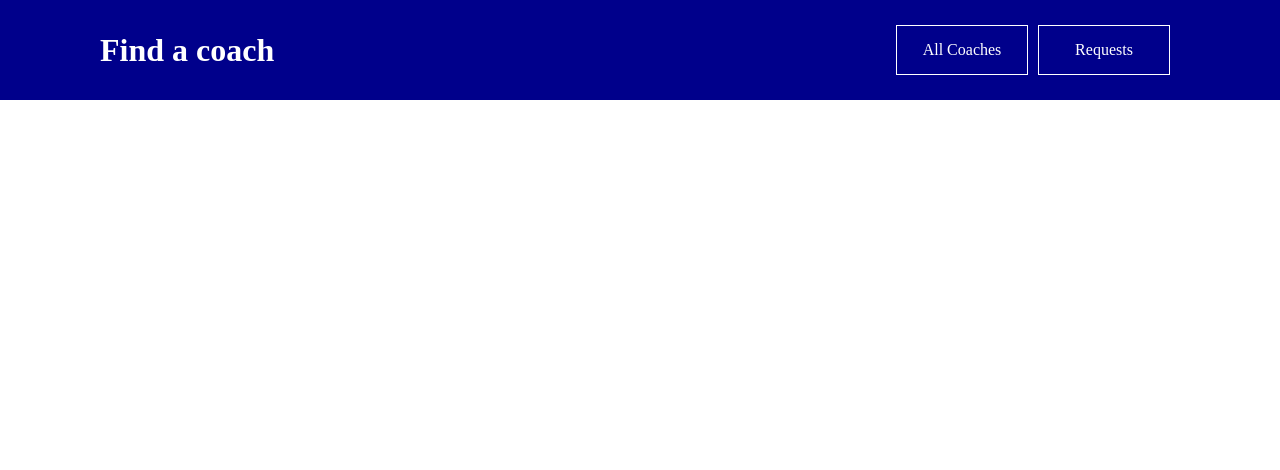
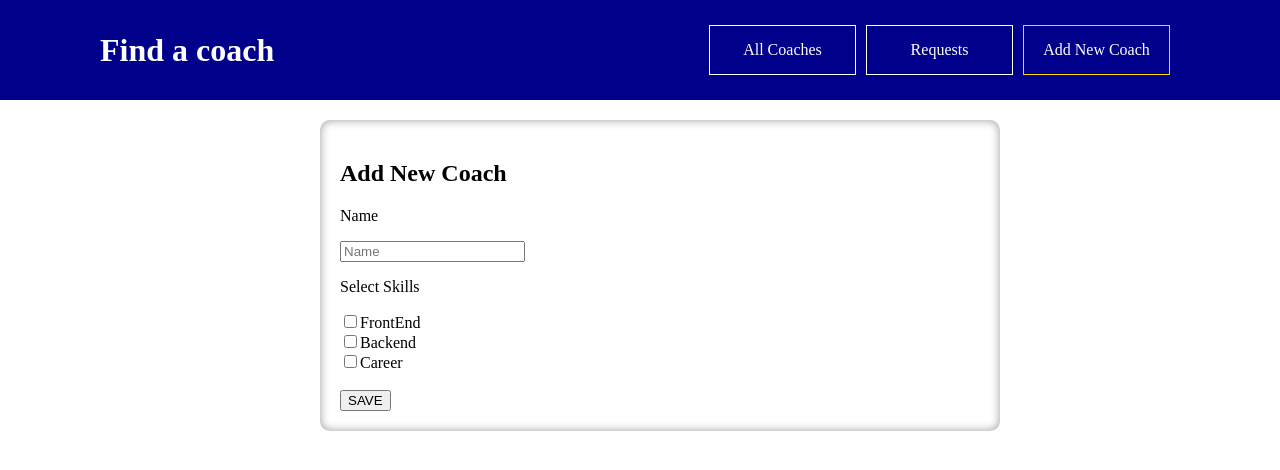
Before and after one commit to abidsuhail/VueJSCoaches, a Vue app: page /addNewCoach in a window 1280 px wide. Shown: the top 470 px of the page. Built offline with nearby package versions, Linux system fonts and the light colour scheme.

Commit message:
fixed some issue

```diff
--- a/src/components/TheHeader.vue
+++ b/src/components/TheHeader.vue
@@ -4,6 +4,7 @@
         <div>
             <router-link :to="coachesRoute">All Coaches</router-link>
             <router-link :to="requestsRoute">Requests</router-link>
+            <router-link :to="addNewCoachRoute">Add New Coach</router-link>
         </div>
     </div>
 </template>
@@ -17,6 +18,9 @@ export default {
         },
         requestsRoute(){
             return { name:RoutesName.COACH_REQUESTS.name }
+        },
+        addNewCoachRoute(){
+            return { name:RoutesName.ADD_NEW_COACH.name }
         }
     }
 }
@@ -47,7 +51,7 @@ a{
     margin-right: 10px;
     display: inline-block;
     text-align: center;
-    width: 100px;
+    width: 115px;
 }
 .router-link-active{
     border: 1px gold solid;
--- a/src/main.js
+++ b/src/main.js
@@ -4,10 +4,14 @@ import router from './router/router.js'
 import TheHeader from './components/TheHeader.vue'
 import LoadingView from './components/LoadingView.vue'
 import BaseCard from './components/BaseCard.vue'
+import coachStore from './store/coachStore.js';
 const app = createApp(App)
 
 app.component("TheHeader",TheHeader)
 app.component("LoadingView",LoadingView)
 app.component("BaseCard",BaseCard)
+
 app.use(router)
+app.use(coachStore)
+
 app.mount('#app');
--- /dev/null
+++ b/src/pages/AddNewCoach.vue
@@ -0,0 +1,67 @@
+<template>
+    <BaseCard v-if="!isLoading">
+        <h2>Add New Coach</h2>
+        <form @submit.prevent="onFormSubmitClicked">
+            <div class="label-div">
+                <p>Name</p>
+                <input type="text" placeholder="Name" v-model="name"/>
+            </div>
+            <p>Select Skills</p>
+            <div class="label-div">
+                <input type="checkbox" name="FrontEnd" value="FrontEnd" v-model="formCheckbox">
+                <label for="Frontend">FrontEnd</label>
+            </div>
+            <div class="label-div">
+                <input type="checkbox" name="BackEnd" value="BackEnd" v-model="formCheckbox">
+                <label for="Backend">Backend</label>
+            </div>
+            <div class="label-div">
+                <input type="checkbox" name="Career" value="Career" v-model="formCheckbox">
+                <label for="Career">Career</label>
+            </div>
+            <br>
+            <button>SAVE</button>
+        </form>
+    </BaseCard>
+    <LoadingView v-else></LoadingView>
+</template>
+<script>
+import {saveCoach} from '../controller/CoachController'
+import routerConfig from '../router/routerConfig'
+export default {
+    data(){
+        return {
+            name:"",
+            formCheckbox:[],
+            isLoading:false
+        }
+    },
+    methods:{
+        onFormSubmitClicked(){
+            this.isLoading = true
+            saveCoach({
+                id : this.getRandomNumber(),
+                skills : this.formCheckbox,
+                time : "12:05",
+                title : this.name
+            }).then(()=>{
+                this.isLoading = false
+                this.$router.push({name:routerConfig.ALL_COACHES.name})
+            }).catch(e=>{
+                console.log(e)
+                this.isLoading = false
+                alert(e)
+            })
+        },
+        getRandomNumber() {
+          const min = 10
+          const max = 10000
+          return Math.floor(Math.random() * (max - min + 1)) + min;
+        }
+    }
+}
+</script>
+
+<style scoped>
+
+</style>
--- a/src/pages/AllCoaches.vue
+++ b/src/pages/AllCoaches.vue
@@ -21,11 +21,6 @@ export default {
         return{
             coaches:[],
             isLoading:false,
-            coachesFinal:[
-                {id:1,title:"Abid Suhail",time:"12:45",skills:["FrontEnd","BackEnd"]},
-                {id:2,title:"Arish Suhail",time:"1:45",skills:["FrontEnd"]},
-                {id:3,title:"Tim Buchalka",time:"1:45",skills:["Career"]}
-            ],
             checkboxesGlobal:[],
             fliteredCoaches:[]
         }
@@ -42,14 +37,14 @@ export default {
             console.log("Fetching coaches.......")
             this.coaches = []
             getCoaches().then((data)=>{
-                if(data!=null){
-                    this.coaches = data.filter(a => a!=null)
-                }
+                this.coaches = Object.values(data).filter((c)=>c!==null);
                 this.isLoading = false
                 this.fliteredCoaches = this.coaches
+                console.log("-----------------------------",this.fliteredCoaches)
                 this.onFormCheckbox(this.checkboxesGlobal)
             }).catch((e)=>{
-                alert(e)
+               //alert(e)
+                console.log(e)
                 this.isLoading = false
             })
         },
@@ -72,12 +67,9 @@ export default {
                     this.fliteredCoaches = []
                 }
            }else{
-                this.fliteredCoaches = this.coachesFinal
+                this.fliteredCoaches = this.coaches
            }
-/*             console.log("checkbox clicked",checkboxes);
-            console.log("selected skills",selectedSkills);
             console.log("coaches",this.coaches);
- */        console.log("coaches",this.coaches);
         }
     }
 }
--- a/src/pages/CoachRequests.vue
+++ b/src/pages/CoachRequests.vue
@@ -24,7 +24,7 @@ export default {
             getCoachesContact().then(data=>{
                 console.log(data)
                 if(data!=null){
-                    this.contactUs = data.filter(a => a!=null)
+                    this.contactUs = Object.values(data).filter(a => a!=null)
                 }
             })
         },
--- a/src/router/routerConfig.js
+++ b/src/router/routerConfig.js
@@ -1,11 +1,18 @@
 import AllCoaches from '../pages/AllCoaches.vue'
 import CoachRequests from '../pages/CoachRequests.vue';
 import ContactCoach from '../pages/ContactCoach.vue';
+import AddNewCoach from '../pages/AddNewCoach.vue';
+
 const routes = {
     ALL_COACHES: {
       path:"/allCoaches",
       name : "all-coaches-route",
       component:AllCoaches
+    },
+    ADD_NEW_COACH: {
+      path:"/addNewCoach",
+      name : "add-new-coach-route",
+      component:AddNewCoach
     },
     HOME: {
       path:"/",
--- /dev/null
+++ b/src/store/coachStore.js
@@ -0,0 +1,9 @@
+import { createStore } from 'vuex'
+export default createStore({
+    state:{
+
+    },
+    actions:{
+
+    }
+})
```
